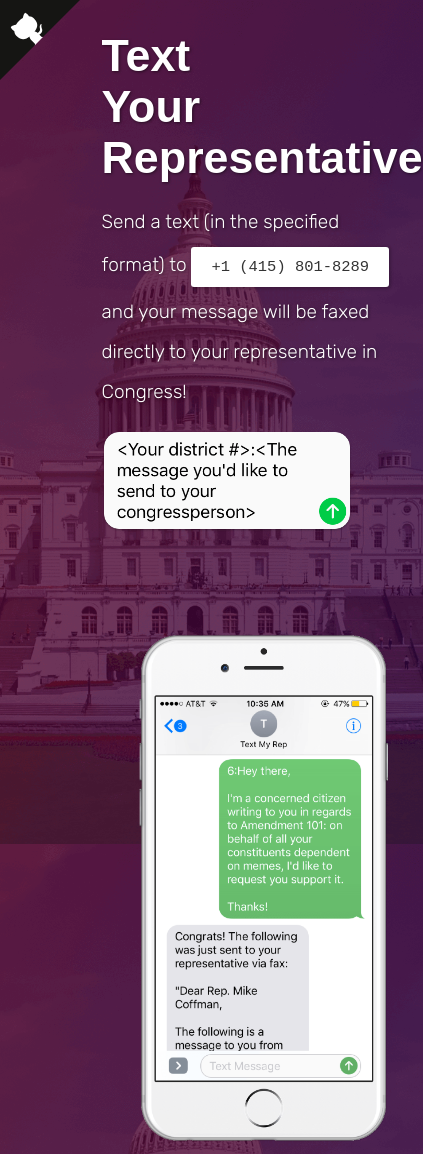
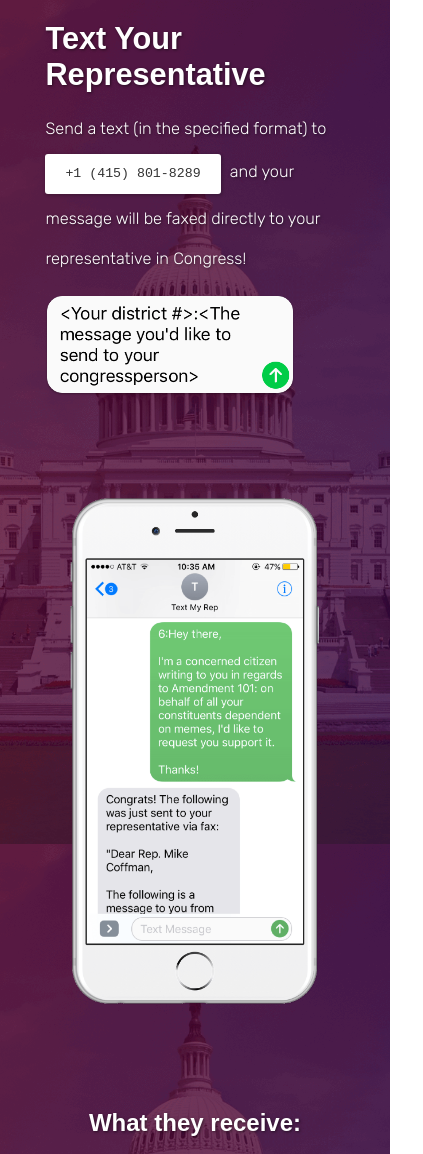
Before and after one commit to krrishd/text-your-rep, a plain HTML site: page index.html in a window 390 px wide. Shown: the top 1154 px of the page, 423 px wide, since content can reach past the window. Drawn offline with Linux system fonts and the light colour scheme; a web font is replaced by a local one.

Commit message:
Website is mostly responsive

```diff
--- a/main.css
+++ b/main.css
@@ -103,6 +103,8 @@ img.fax {
     display: block;
     margin: 10px auto;
     text-align: left;
+    width: 80%;
+    font-size: 0.6em;
   }
   .hero p {
     width: 100%;
@@ -110,5 +112,15 @@ img.fax {
   .hero .screenshot {
     margin: 100px auto;
     display: block;
+    width: 100%;
+    text-align: center;
+  }
+
+  h1 {
+    font-size: 3.2em;
+  }
+
+  .github-corner {
+    display: none;
   }
 }
```
